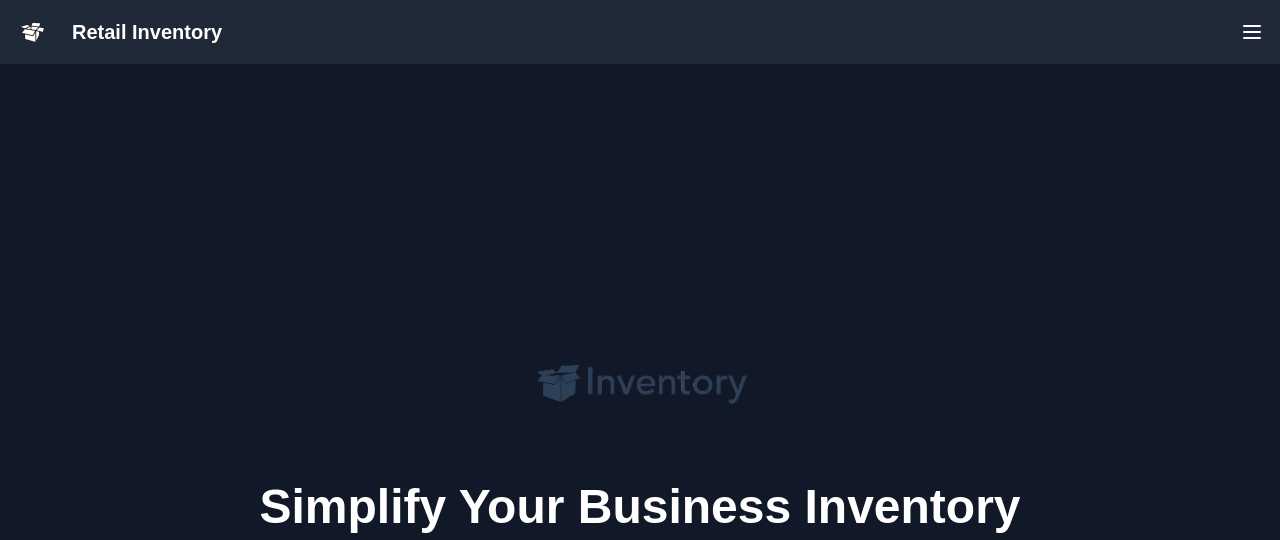
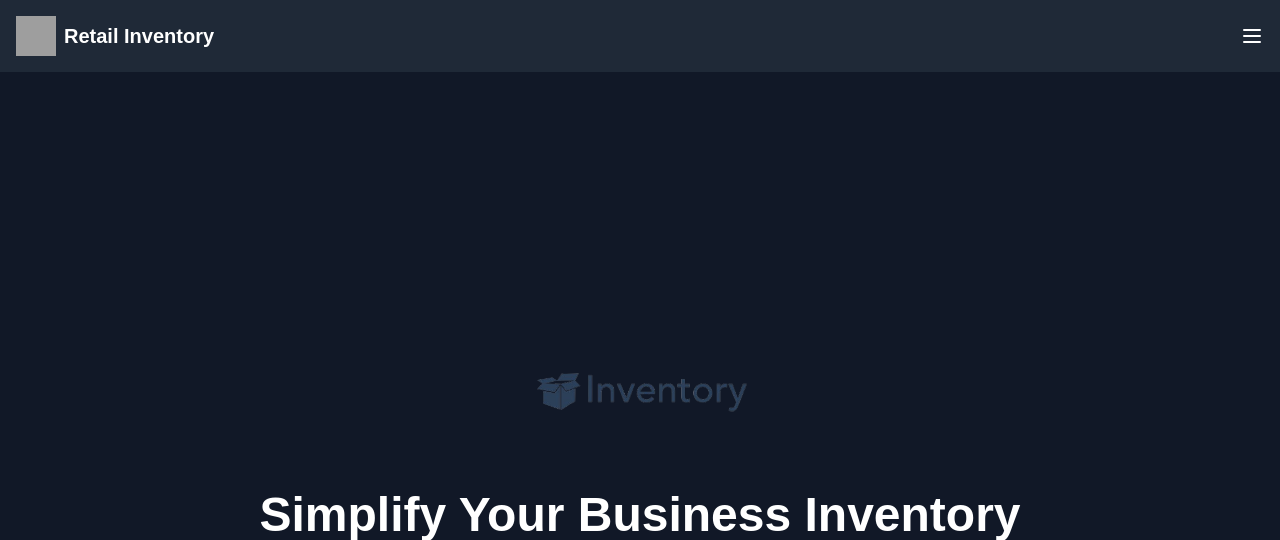
Before and after one commit to zanshere/inventory, a PHP site: page /git-project/index.php in a window 1280 px wide. Shown: the top 540 px of the page. Run offline with PHP 8.4, Linux system fonts and the light colour scheme; some libraries are stand-ins or nearby versions; grey boxes are pictures that could not be loaded.

Commit message:
Menambahkan logo

```diff
--- a/includes/header.php
+++ b/includes/header.php
@@ -21,6 +21,7 @@ define('BASE_URL', 'http://localhost/git-project/inventory'); // Sesuaikan denga
 <head>
   <meta charset="UTF-8">
   <meta name="viewport" content="width=device-width, initial-scale=1.0">
+  <base href="/git-project/inventory/">
   <!-- Icon Library -->
   <link rel="stylesheet" href="https://cdnjs.cloudflare.com/ajax/libs/font-awesome/6.4.0/css/all.min.css">
   <!-- Tailwind CSS -->
@@ -28,7 +29,7 @@ define('BASE_URL', 'http://localhost/git-project/inventory'); // Sesuaikan denga
   <!-- Alpine.js -->
   <script defer src="https://unpkg.com/alpinejs@3.x.x/dist/cdn.min.js"></script>
   <!-- Font -->
-   <link rel="stylesheet" href="../assets/CSS/font.css">
+   <link rel="stylesheet" href="assets/CSS/font.css">
   <!-- CSS -->
    <style>
     .nav-link.active {
@@ -45,9 +46,9 @@ define('BASE_URL', 'http://localhost/git-project/inventory'); // Sesuaikan denga
   <!-- Navbar -->
   <nav class="bg-gray-800 p-4 flex justify-between items-center">
     <!-- Logo dan Nama Website -->
-    <div class="flex items-center space-x-3">
+    <div class="flex items-center space-x-1">
       <!-- Ganti 'path/to/logo.png' dengan path ke logo Anda -->
-      <img src="../assets/Images/box_icon_126533.ico" alt="Logo" class="w-8 h-8">
+      <img src="assets/Images/Logo.png" alt="Logo" class="w-10 h-10">
       <span class="text-white font-bold text-xl"> Retail Inventory</span>
     </div>
     <!-- Tombol Menu -->
```
